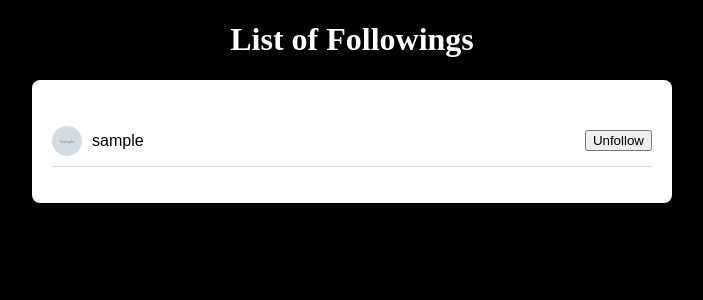
After one commit to Ajay-Priyadarshi/GameNexus, a Node server app: page /follow/getFollowing in a window 1280 px wide. The commit adds this page. Shown: the top 300 px of the page, without its empty margins (288-991 px from the left). Run offline with Node 20, Linux system fonts and the light colour scheme; tables that the repository leaves empty hold one stand-in row (values such as "Sample post"); grey boxes marked "Sample" are stand-in pictures; some libraries are stand-ins or nearby versions.

Commit message:
follow module complete

```diff
--- a/src/controllers/followController.js
+++ b/src/controllers/followController.js
@@ -33,7 +33,7 @@ export const getRequests = async (req, res) => {
     try {
         const userId = req.session.userId;
         const requests = await Follow.find({ User_ID: userId, Request_Status: 'Pending' })
-            .populate('Follower_ID', 'username userPhoto')
+            .populate('Follower_ID', 'username userPhoto _id')
             .exec();
 
         res.render('requests', { requests });
@@ -42,3 +42,71 @@ export const getRequests = async (req, res) => {
         res.status(500).send('Internal Server Error');
     }
 };
+
+export const acceptRequest = async (req, res) => {
+    try {
+        const followerId = req.params.followerId;
+        const userId = req.session.userId;
+
+        await Follow.findOneAndUpdate({ User_ID: userId, Follower_ID: followerId }, { Request_Status: 'Accepted' }); //status upadte request ka
+        await User.findByIdAndUpdate(userId, { $inc: { followersCount: 1, followRequestCount: -1 } }); //user ke followers count update
+        await User.findByIdAndUpdate(followerId, { $inc: { followingCount: 1 } }); //follower ke following count update
+
+        return res.status(200).send(`
+        <script>
+          alert('Request Accepted.');
+          window.location.href = '/profile';
+        </script>
+      `);
+    } catch (error) {
+        console.error(error);
+        res.status(500).send('Internal Server Error');
+    }
+}
+
+export const rejectRequest = async (req, res) => {
+    try {
+        const followerId = req.params.followerId;
+        const userId = req.session.userId;
+
+        await Follow.findOneAndUpdate({ User_ID: userId, Follower_ID: followerId }, { Request_Status: 'Rejected' });; //status upadte request ka
+        await User.findByIdAndUpdate(userId, { $inc: { followRequestCount: -1 } }); //decrement follow request count
+
+        return res.status(200).send(`
+        <script>
+          alert('Request Rejected.');
+          window.location.href = '/profile';
+        </script>
+      `);
+    } catch (error) {
+        console.error(error);
+        res.status(500).send('Internal Server Error');
+    }
+}
+
+export const getFollowers = async (req, res) => {
+    try {
+        const userId = req.session.userId;
+        const followers = await Follow.find({ User_ID: userId, Request_Status: 'Accepted' })
+            .populate('Follower_ID', 'username userPhoto _id')
+            .exec();
+
+        res.render('followers', { followers });
+    } catch (error) {
+        console.error(error);
+        res.status(500).send('Internal Server Error');
+    }
+}
+
+export const getFollowing = async (req, res) => {
+    try {
+        const userId = req.session.userId;
+        const following = await Follow.find({ Follower_ID: userId, Request_Status: 'Accepted' })
+            .populate('User_ID', 'username userPhoto _id')
+            .exec();
+        res.render('following', { following });
+    } catch (error) {
+        console.error(error);
+        res.status(500).send('Internal Server Error');
+    }
+}
--- /dev/null
+++ b/views/following.ejs
@@ -0,0 +1,128 @@
+<!DOCTYPE html>
+<html lang="en">
+<head>
+  <meta charset="UTF-8">
+  <meta name="viewport" content="width=device-width, initial-scale=1.0">
+  <title>Following</title>
+  <script>
+    function goback() {
+      // Use the history object to navigate back
+      window.history.back();
+    }
+    </script>
+  <style>
+    body {
+      font-family: Arial, sans-serif;
+      background-color: #000000;
+      margin: 0;
+      padding: 0;
+      color: white;
+    }
+
+    header {
+      font-family: 'Space Monkey';
+      text-align: center;
+    }
+
+    .followers-container {
+      max-width: 600px;
+      margin: 20px auto;
+      background-color: #fff;
+      padding: 20px;
+      border-radius: 8px;
+      box-shadow: 0 0 10px rgba(0, 0, 0, 0.1);
+      color: black;
+    }
+
+    ul {
+      list-style: none;
+      padding: 0;
+    }
+
+    li {
+      display: flex;
+      justify-content: space-between;
+      align-items: center;
+      border-bottom: 1px solid #ddd;
+      padding: 10px 0;
+    }
+
+    .user-info {
+      display: flex;
+      align-items: center;
+    }
+
+    .profile-photo {
+      width: 30px;
+      height: 30px;
+      border-radius: 50%;
+      margin-right: 10px;
+    }
+
+    .profile-photo:hover{
+      box-shadow: 0 0 10px rgb(0, 0, 0);
+    }
+
+    .username {
+      margin-right: 10px;
+    }
+
+    .username:hover{
+      text-decoration: underline;
+      border-radius: 0cm;
+      background-color: #555;
+      color: white;
+    }
+
+    a {
+      text-decoration: none;
+      color: #333;
+      display: inline-block;
+      margin-top: 10px;
+      padding: 10px 20px;
+      background-color: #333;
+      color: #fff;
+      border-radius: 4px;
+    }
+
+    .goback{
+        background-color: #555;
+        padding: 10px;
+        color: white;
+        border-color: #fff;
+        border-radius: 10px;
+    }
+
+    .goback:hover{
+        background-color: #333;
+    }
+
+    a:hover {
+      background-color: #555;
+    }
+  </style>
+</head>
+<body>
+  <header>
+    <h1>List of Followings</h1>
+  </header>
+
+  <div class="followers-container">
+    <ul>
+      <% following.forEach(followee => { %>
+        <li>
+          <div class="user-info">
+            <img class="profile-photo" src="/uploads/profileImages/<%= followee.User_ID.userPhoto %>" alt="User Photo">
+            <span class="username"><%= followee.User_ID.username %></span>
+          </div>
+          <button onclick="unfollowUser('<%= followee.User_ID._id %>')">Unfollow</button>
+        </li>
+      <% }); %>
+    </ul>
+    <!-- <button onclick="goback()" class="goback">Go Back</button> -->
+
+
+  </div>
+
+</body>
+</html>
--- a/views/profile.ejs
+++ b/views/profile.ejs
@@ -26,9 +26,11 @@
                 <div class="counts" style="width: 90%;">
                     <table>
                         <tr>
-                            <th class="Followers" id="data">Followers: <%= user.followersCount %>
+                            <th class="Followers" id="data">
+                                <a href="/follow/getFollowers %>">Followers: <%= user.followersCount %></a>
                             </th>
-                            <th class="Following" id="data">Following: <%= user.followingCount %>
+                            <th class="Followers" id="data">
+                                <a href="/follow/getFollowing %>">Following: <%= user.followingCount %></a>
                             </th>
                             <th class="Post" id="data">Post: <%= user.postCount %>
                             </th>
```
Also changed, not shown: src/routes/followRoutes.js (+7 -1 lines), views/followers.ejs (added, +107 -0 lines), views/requests.ejs (+11 -6 lines), views/userList.ejs (+7 -0 lines).
